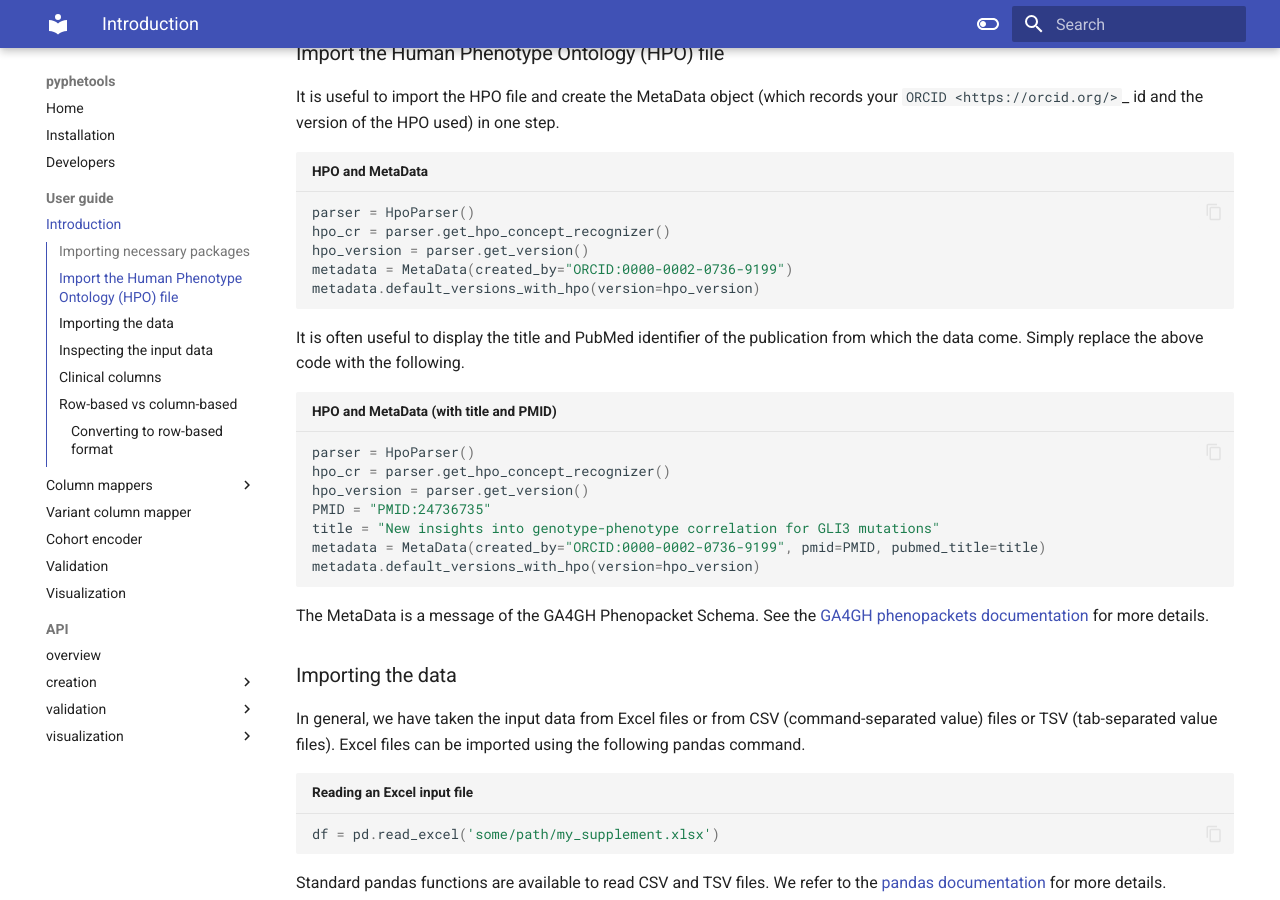
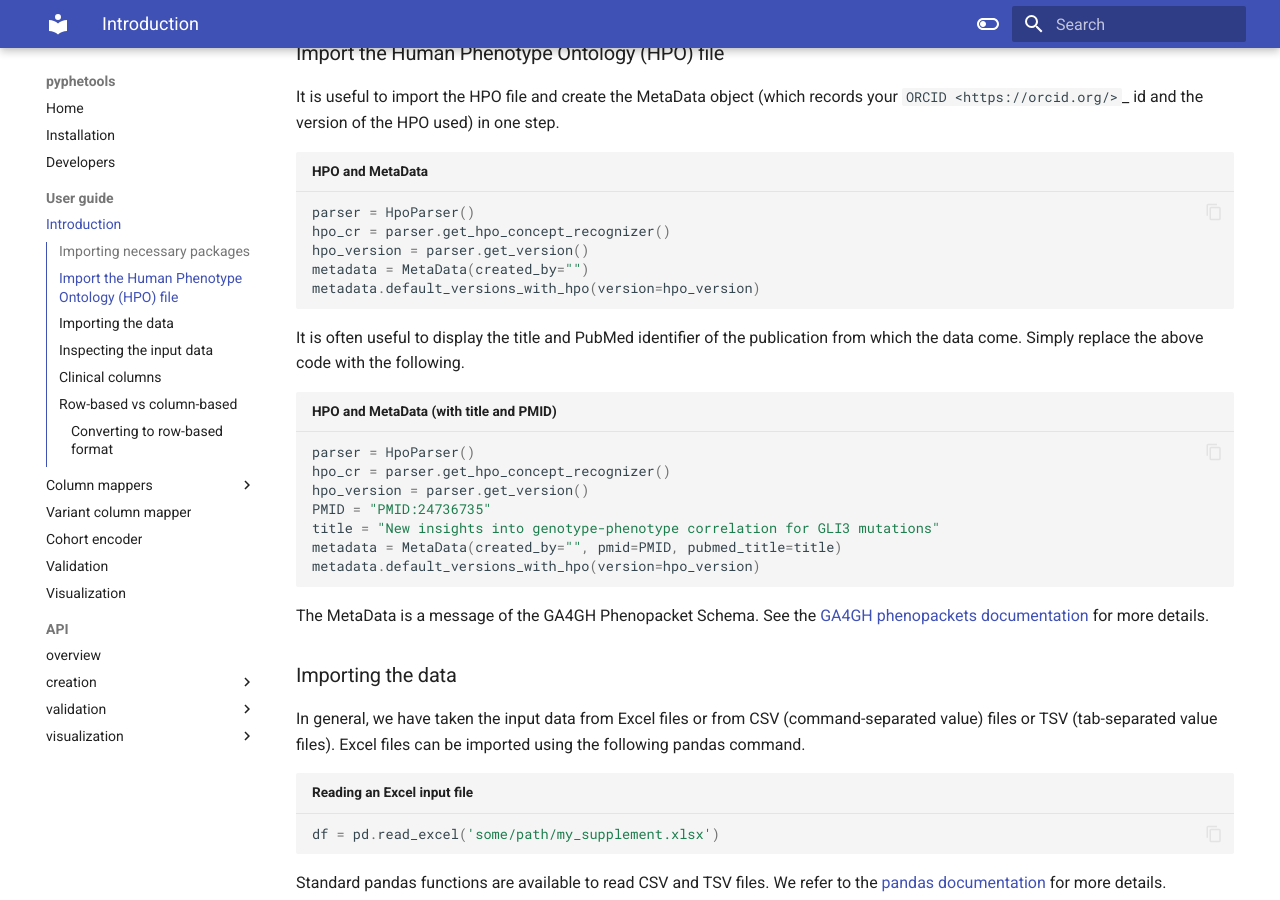
Before and after one commit to monarch-initiative/pyphetools, an MkDocs documentation site: the page built from docs/user-guide/tutorial.md, in a window 1280 px wide and 900 px high, scrolled down 1168 px. Built offline with MkDocs 1.6.1 and Material for MkDocs 9.7.7, drawn with Linux system fonts in a browser that asks for light colours.

Commit message:
Remove hardcoded ``ORCID``.

````diff
--- a/docs/user-guide/tutorial.md
+++ b/docs/user-guide/tutorial.md
@@ -67,7 +67,7 @@ It is useful to import the HPO file and create the MetaData object (which record
 parser = HpoParser()
 hpo_cr = parser.get_hpo_concept_recognizer()
 hpo_version = parser.get_version()
-metadata = MetaData(created_by="ORCID:0000-0002-0736-9199")
+metadata = MetaData(created_by="")
 metadata.default_versions_with_hpo(version=hpo_version)
 ```
 
@@ -80,7 +80,7 @@ hpo_cr = parser.get_hpo_concept_recognizer()
 hpo_version = parser.get_version()
 PMID = "PMID:24736735"
 title = "New insights into genotype-phenotype correlation for GLI3 mutations"
-metadata = MetaData(created_by="ORCID:0000-0002-0736-9199", pmid=PMID, pubmed_title=title)
+metadata = MetaData(created_by="", pmid=PMID, pubmed_title=title)
 metadata.default_versions_with_hpo(version=hpo_version)
 ```
 
````
